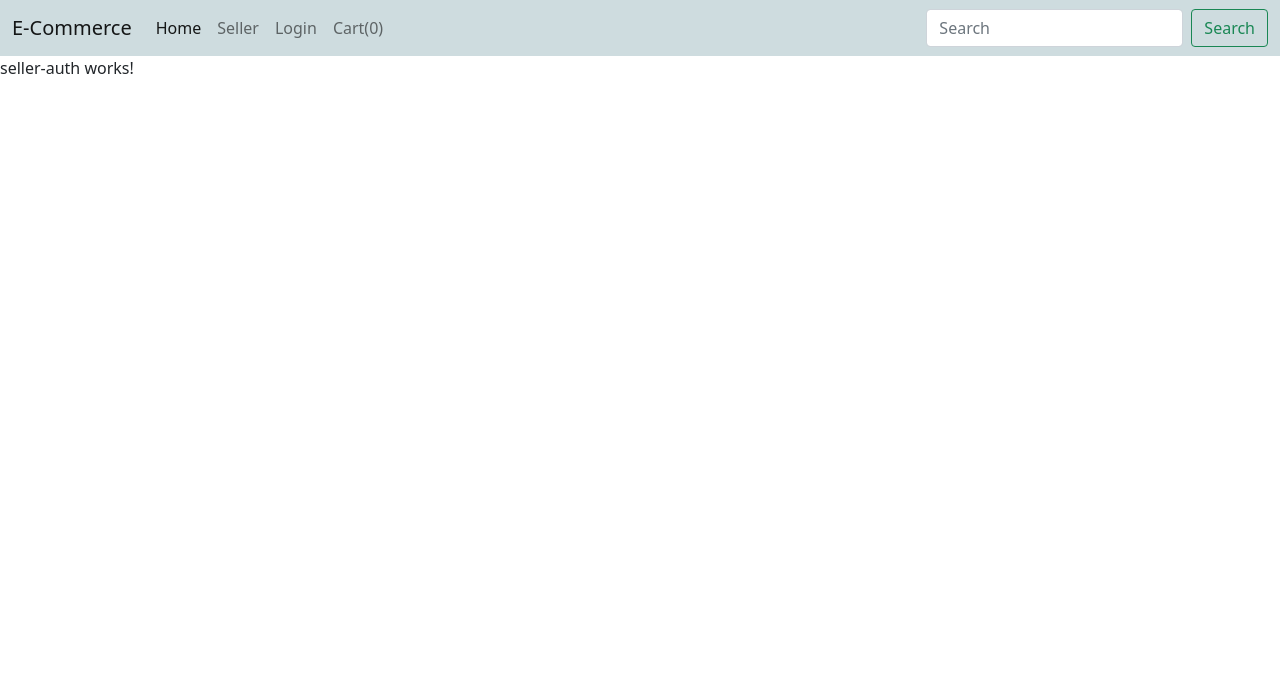
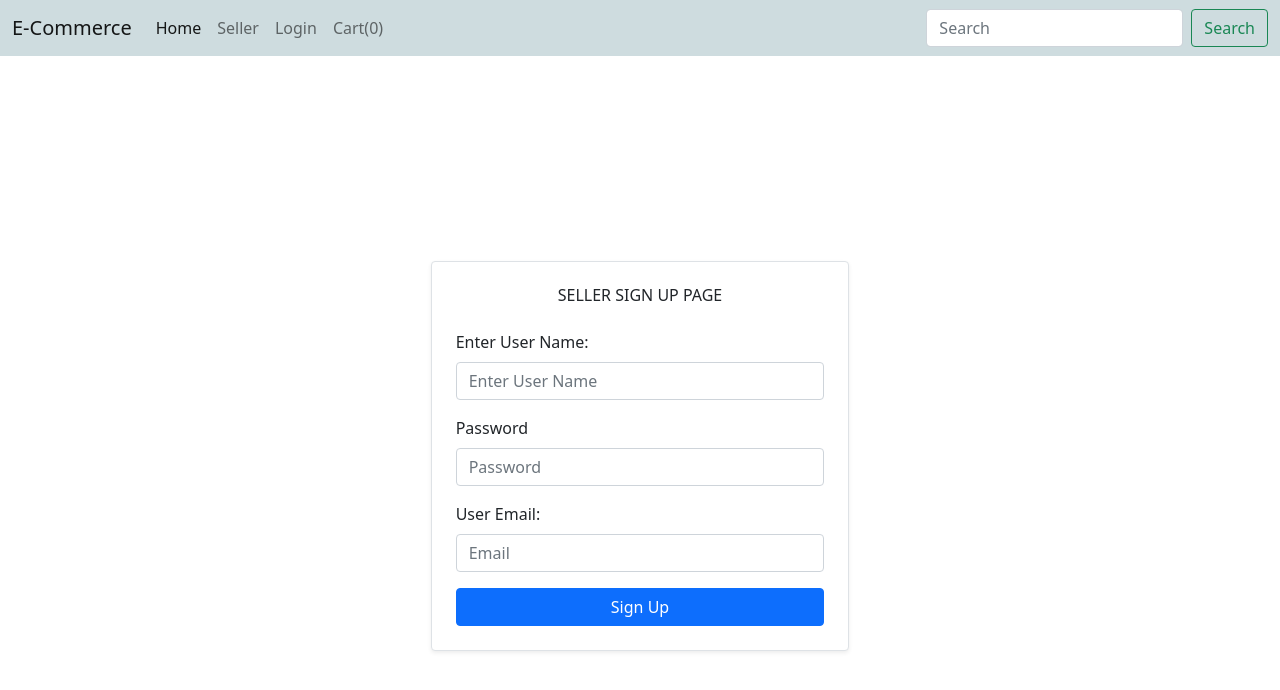
Before and after one commit to nileshmaurya879/Angular_E_Commerce, an Angular app: page /seller-auth in a window 1280 px wide. Shown: the top 690 px of the page. Built offline with nearby package versions, Linux system fonts and the light colour scheme.

Commit message:
Completed signup page

```diff
--- a/src/app/Component/seller-auth/seller-auth.component.html
+++ b/src/app/Component/seller-auth/seller-auth.component.html
@@ -1 +1,25 @@
-<p>seller-auth works!</p>
+<div class="container-fluid min-vh-100 d-flex justify-content-center align-items-center">
+    <div class="col-md-4 col-sm-8 col-10">
+        <!-- Bordered box -->
+        <div class="border rounded p-4 shadow-sm bg-white">
+            <div class="text-center mb-4">
+                <h6>SELLER SIGN UP PAGE</h6>
+            </div>
+            <div class="mb-3">
+                <label for="labelForUserName" class="form-label">Enter User Name:</label>
+                <input type="text" class="form-control" id="labelForUserName" placeholder="Enter User Name">
+            </div>
+            <div class="mb-3">
+                <label for="labelForUserPassword" class="form-label">Password</label>
+                <input type="password" class="form-control" id="labelForUserPassword" placeholder="Password">
+            </div>
+            <div class="mb-3">
+                <label for="labelForUserEmail" class="form-label">User Email:</label>
+                <input type="email" class="form-control" id="labelForUserEmail" placeholder="Email">
+            </div>
+            <div class="d-grid col-12">
+                <button class="btn btn-primary" type="button">Sign Up</button>
+            </div>
+        </div>
+    </div>
+</div>
```
